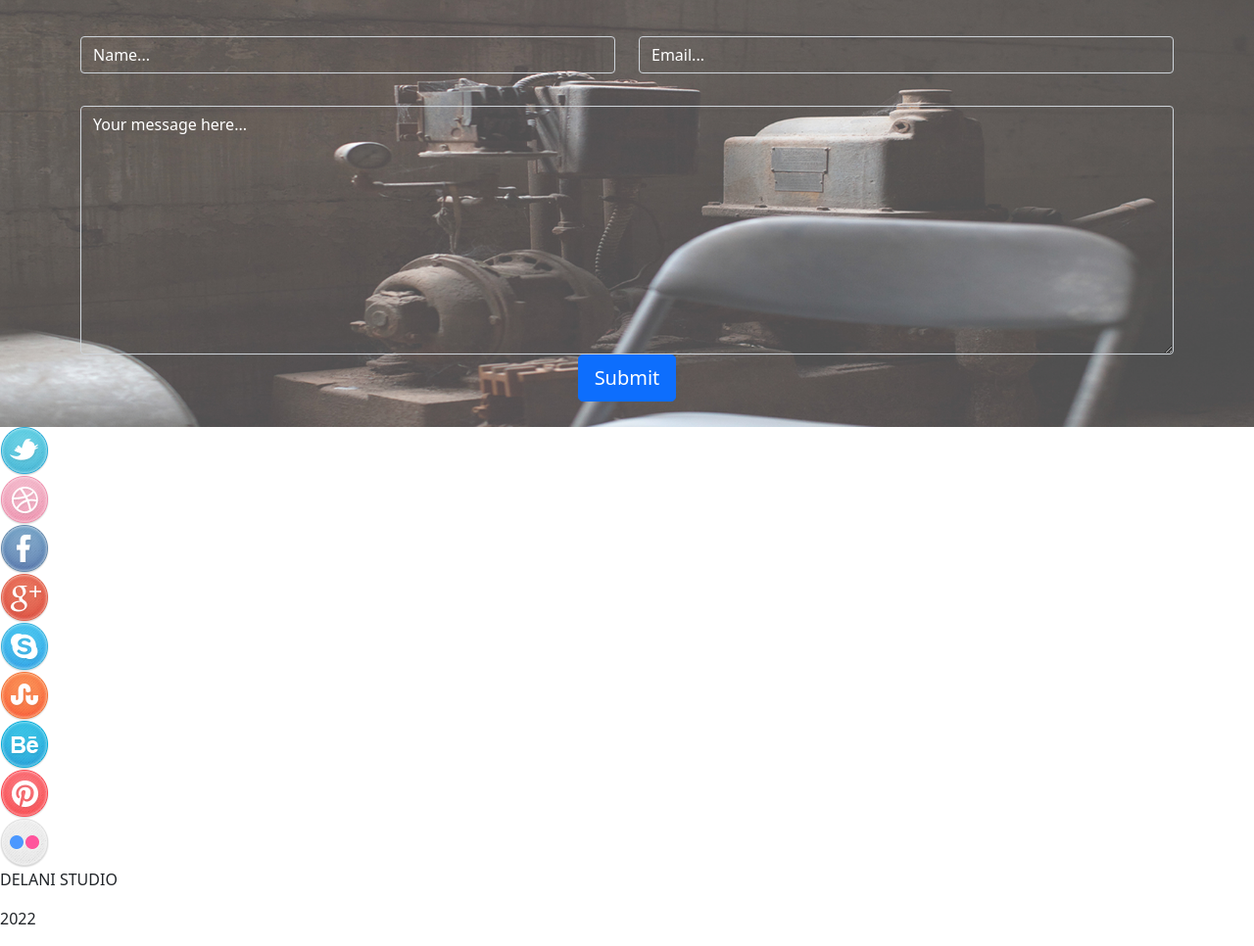
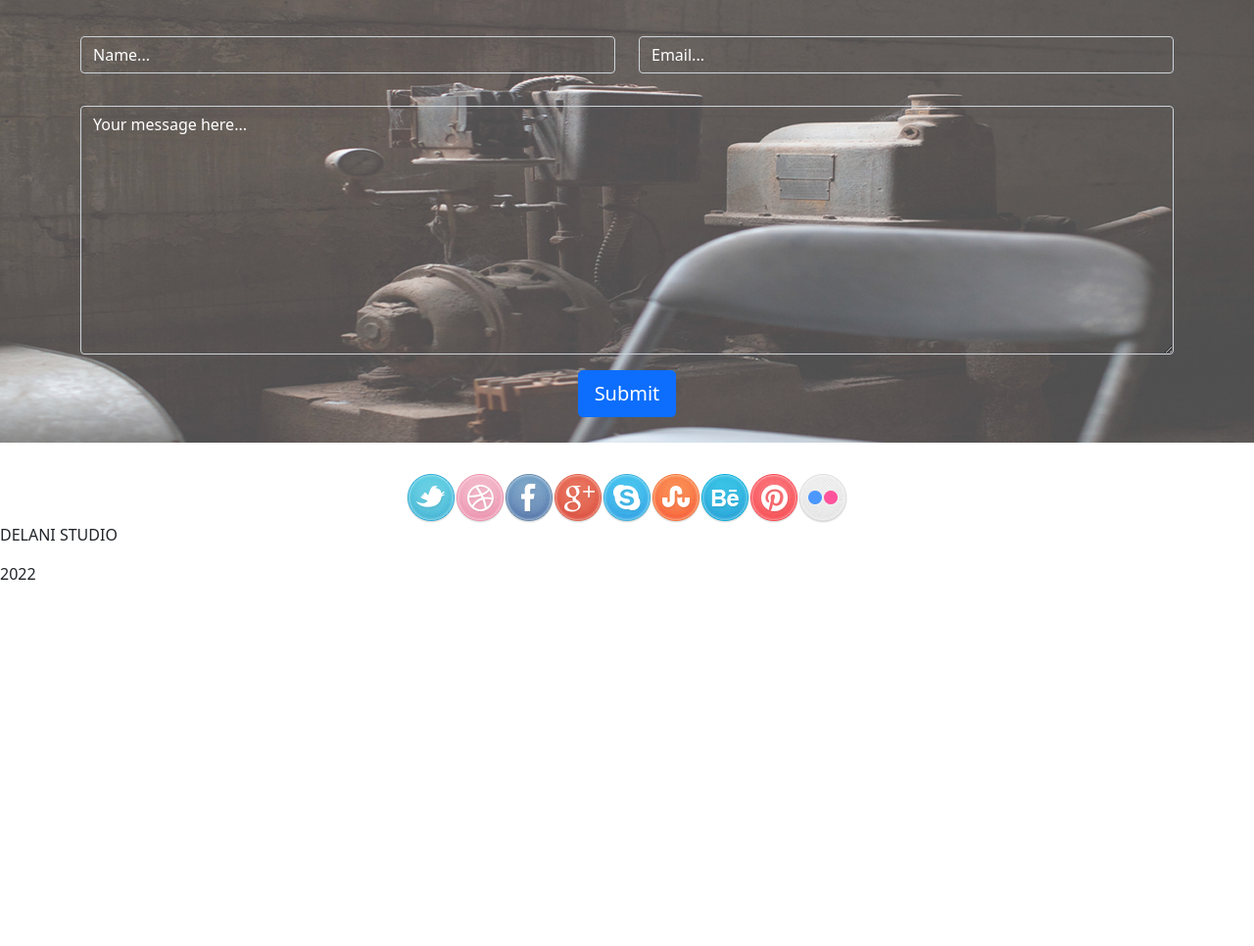
Before and after one commit to Ali-Mohamud/Prep-IP3-Deani-Studio, a plain HTML site: page index.html in a window 1280 px wide. Shown: the part 2600-3566 px from the top of the page at 98% size. After the commit the page ends 3214 px from the top, so only its background shows below. Drawn offline with nearby package versions, Linux system fonts and the light colour scheme.

Commit message:
style the media icons to flex

```diff
--- a/css/style.css
+++ b/css/style.css
@@ -93,3 +93,15 @@ h1{
 .form-group ::-webkit-input-placeholder{
     color: white;
 }
+
+
+button {
+    margin-top: 1rem;
+}
+
+.media{
+    display: flex;
+    justify-content: center;
+    margin-top: 2rem;
+
+}
```
